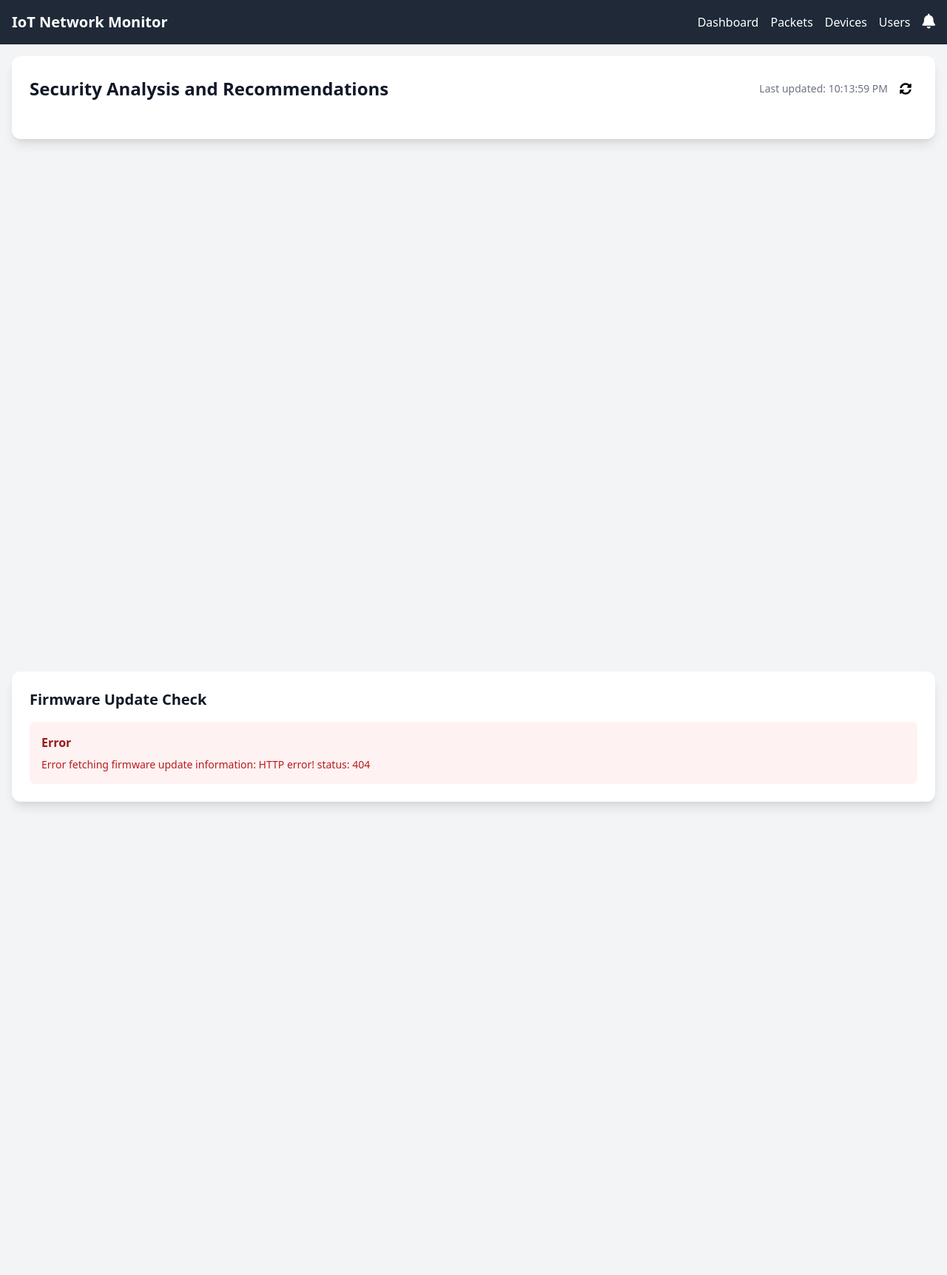
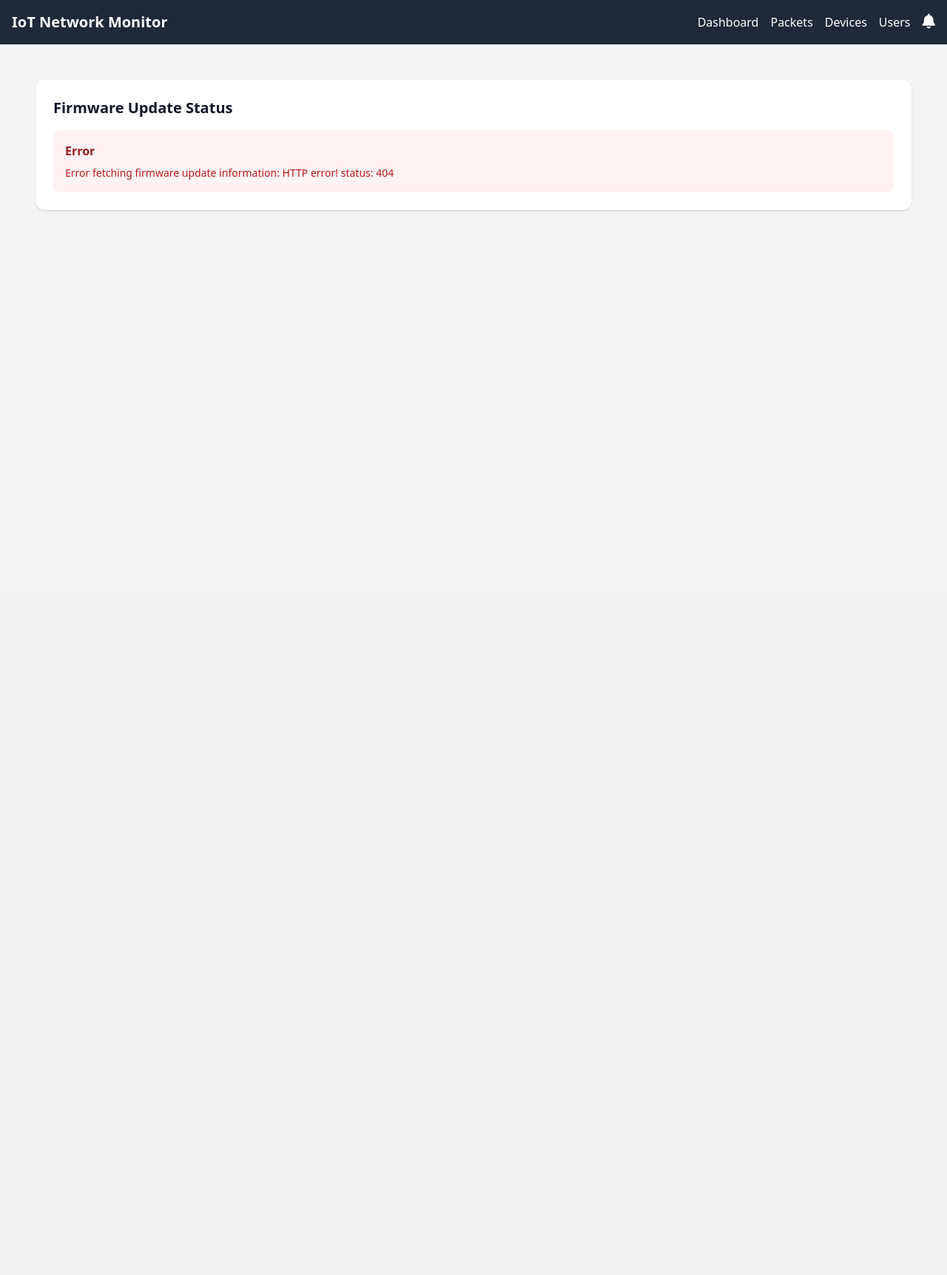
Before and after one commit to Vikas-Kshirsagar/SecureIOT, a Flask app: page /security in a window 1280 px wide. Shown: the whole page at 74% size. After the commit the page ends 285 px from the top, so only its background shows below. Run offline with Flask 3, Linux system fonts and the light colour scheme; data comes from the database, SQL or seed files in the repository; data that the repository does not hold is empty.

Commit message:
added for demo

```diff
--- a/app.py
+++ b/app.py
@@ -94,7 +94,7 @@ def packet_callback(packet):
         #update_device_data(packet_info)
 
         ## REMOVE THIS FOR ALL TRAFFIC
-        if packet_info['src_ip'] in ['192.168.137.169', '192.168.137.100']:
+        if packet_info['src_ip'] in ['192.168.137.118', '192.168.137.100']:
             update_device_data(packet_info)
             #print(f"Table Updated: {packet_info['src_ip']}:{src_port} -> {packet_info['dst_ip']}:{dst_port}")
 
--- a/sniffing.py
+++ b/sniffing.py
@@ -101,5 +101,5 @@ def process_packet(packet):
 def start_sniffing(callback):
     print("Starting packet sniffing...")
     #sniff(iface="Local Area Connection* 2", prn=callback, store=0)
-    sniff(iface="Local Area Connection* 2", filter="ip and (host 192.168.137.169 or host 192.168.137.100)", prn=callback, store=0)
+    sniff(iface="Local Area Connection* 2", filter="ip and (host 192.168.137.118 or host 192.168.137.100)", prn=callback, store=0)
     #sniff(iface="Local Area Connection* 2", filter="ip and host 192.168.137.84", prn=callback, store=0)
--- a/static/css/security.css
+++ b/static/css/security.css
@@ -84,3 +84,11 @@
         transform: rotate(360deg);
     }
 }
+
+#securityRecommendations:empty {
+    display: none;
+}
+
+.recommendations-panel:has(#securityRecommendations:empty) {
+    display: none;
+}
--- a/static/js/security.js
+++ b/static/js/security.js
@@ -55,7 +55,7 @@ async function checkFirmwareUpdate(ip) {
         if (data.status === 'success') {
             messageHtml = `
                 <div class="p-4 bg-green-50 rounded-lg">
-                    <h3 class="font-bold text-green-800">Firmware Information</h3>
+                    <h3 class="font-bold text-green-800">Available Firmware Version</h3>
                     <pre class="mt-2 text-sm text-green-700">${JSON.stringify(data.data, null, 2)}</pre>
                 </div>
             `;
@@ -211,7 +211,11 @@ async function loadDetailedRecommendations(port, service, current_state, deviceI
         }
 
         // Check for unmodifiable device condition
-        if (current_state.toLowerCase().includes('unmodifiable') ||
+        if (port === 443 && service.toLowerCase() === 'https' &&
+            current_state.toLowerCase().includes('timed out') ||
+            current_state.toLowerCase().includes('error') ||
+            current_state.toLowerCase().includes('refused') ||
+            current_state.toLowerCase().includes('unmodifiable') ||
             current_state.toLowerCase().includes('cannot modify') ||
             current_state.toLowerCase().includes('no configuration access')) {
             recommendationFile = '/static/recommendations/reverse_proxy_recommendations.json';
--- a/templates/security.html
+++ b/templates/security.html
@@ -1,14 +1,50 @@
+<!-- security.html -->
 {% extends "base.html" %}
-
 {% block title %}Security Recommendations{% endblock %}
-
 {% block head %}
 <link href="{{ url_for('static', filename='css/security.css') }}" rel="stylesheet">
+<style>
+.content-wrapper {
+    display: flex;
+    flex-direction: column;
+    gap: 1.5rem;
+    padding: 1.5rem;
+}
+
+.panel {
+    background-color: white;
+    border-radius: 0.75rem;
+    box-shadow: 0 1px 3px 0 rgba(0, 0, 0, 0.1), 0 1px 2px 0 rgba(0, 0, 0, 0.06);
+    padding: 1.5rem;
+}
+
+#securityRecommendations {
+    display: flex;
+    flex-direction: column;
+    gap: 1.5rem;
+}
+
+/* Hide the recommendations panel when empty */
+#securityRecommendations:empty {
+    display: none;
+}
+
+/* Hide the entire recommendations container when empty */
+.recommendations-panel:has(#securityRecommendations:empty) {
+    display: none;
+}
+
+@media (min-width: 768px) {
+    .content-wrapper {
+        padding: 2rem;
+    }
+}
+</style>
 {% endblock %}
-
 {% block content %}
-<div class="min-h-screen">
-    <div class="bg-white rounded-xl shadow-lg p-6">
+<div class="content-wrapper">
+    <!-- Security Recommendations Panel -->
+    <div class="panel recommendations-panel">
         <div class="flex items-center justify-between mb-6">
             <h1 class="text-2xl font-bold text-gray-900">Security Analysis and Recommendations</h1>
             <div class="flex items-center space-x-2">
@@ -18,7 +54,15 @@
                 </button>
             </div>
         </div>
-        <div id="securityRecommendations" class="space-y-6">
+        <div id="securityRecommendations">
+            <!-- Content will be populated by JavaScript -->
+        </div>
+    </div>
+
+    <!-- Firmware Update Panel -->
+    <div class="panel">
+        <h2 class="text-xl font-bold text-gray-900 mb-4">Firmware Update Status</h2>
+        <div id="firmwareUpdatePanel" class="text-gray-700">
             <!-- Content will be populated by JavaScript -->
         </div>
     </div>
@@ -30,18 +74,7 @@
         <p class="mt-4 text-gray-600">Updating recommendations...</p>
     </div>
 </div>
-
-<div class="min-h-screen mt-8">
-    <div class="bg-white rounded-xl shadow-lg p-6">
-        <h2 class="text-xl font-bold text-gray-900 mb-4">Firmware Update Check</h2>
-        <div id="firmwareUpdatePanel" class="text-gray-700">
-            <!-- Content will be populated by JavaScript -->
-        </div>
-    </div>
-</div>
-
 {% endblock %}
-
 {% block extra_js %}
 <script src="{{ url_for('static', filename='js/security.js') }}"></script>
 {% endblock %}
```
